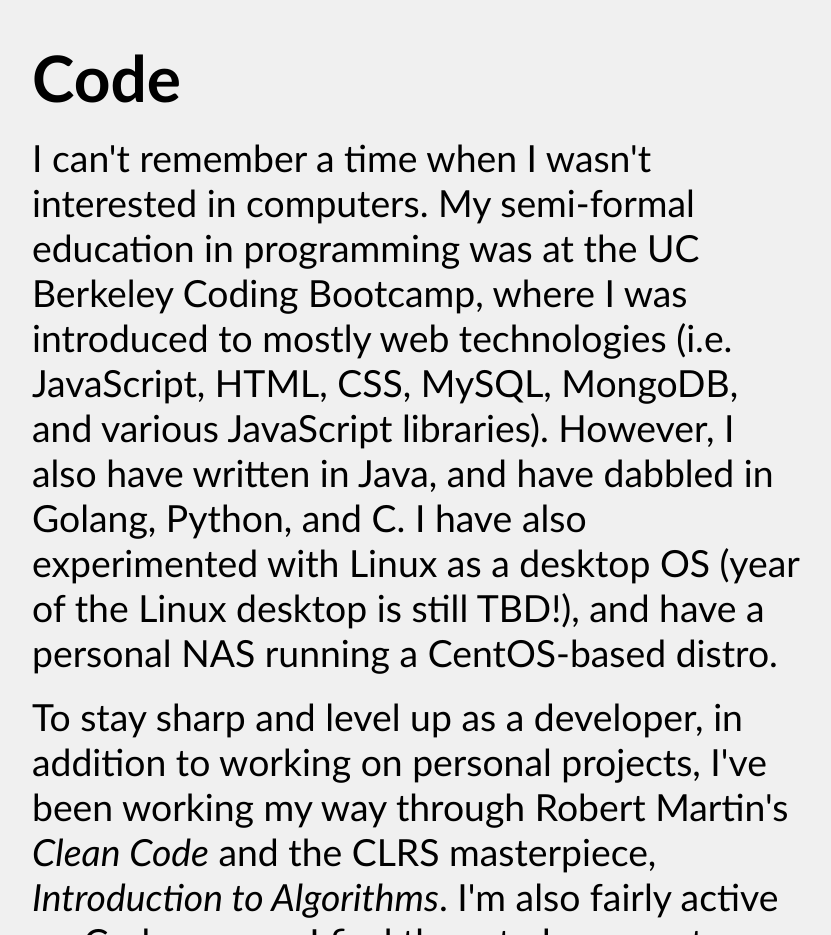
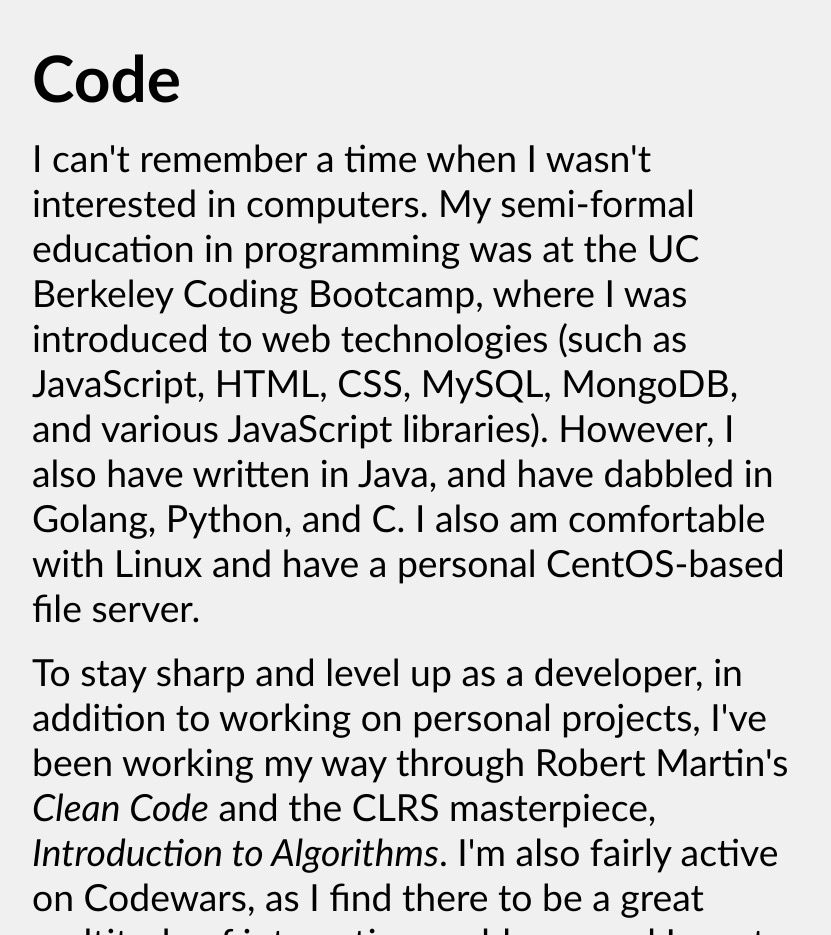
Before and after one commit to chuynh18/wip-cover, a plain HTML site: page index.html in a window 1280 px wide. Shown: the part 3820-4755 px from the top of the page, without its empty margins (224-1055 px from the left). Drawn offline with Linux system fonts and the light colour scheme.

Commit message:
trim wording more

```diff
--- a/index.html
+++ b/index.html
@@ -85,7 +85,7 @@
          <section>
             <div class="section-title">Code</div>
             <div class="paragraph-spacing">
-               I can't remember a time when I wasn't interested in computers.  My semi-formal education in programming was at the UC Berkeley Coding Bootcamp, where I was introduced to mostly web technologies (i.e. JavaScript, HTML, CSS, MySQL, MongoDB, and various JavaScript libraries).  However, I also have written in Java, and have dabbled in Golang, Python, and C.  I have also experimented with Linux as a desktop OS (year of the Linux desktop is still TBD!), and have a personal NAS running a CentOS-based distro.
+               I can't remember a time when I wasn't interested in computers.  My semi-formal education in programming was at the UC Berkeley Coding Bootcamp, where I was introduced to web technologies (such as JavaScript, HTML, CSS, MySQL, MongoDB, and various JavaScript libraries).  However, I also have written in Java, and have dabbled in Golang, Python, and C.  I also am comfortable with Linux and have a personal CentOS-based file server.
             </div>
             <div class="paragraph-spacing">
                To stay sharp and level up as a developer, in addition to working on personal projects, I've been working my way through Robert Martin's <em>Clean Code</em> and the CLRS masterpiece, <em>Introduction to Algorithms</em>.  I'm also fairly active on Codewars, as I find there to be a great multitude of interesting problems, and I can try out different languages without having to set up a development environment.
```
